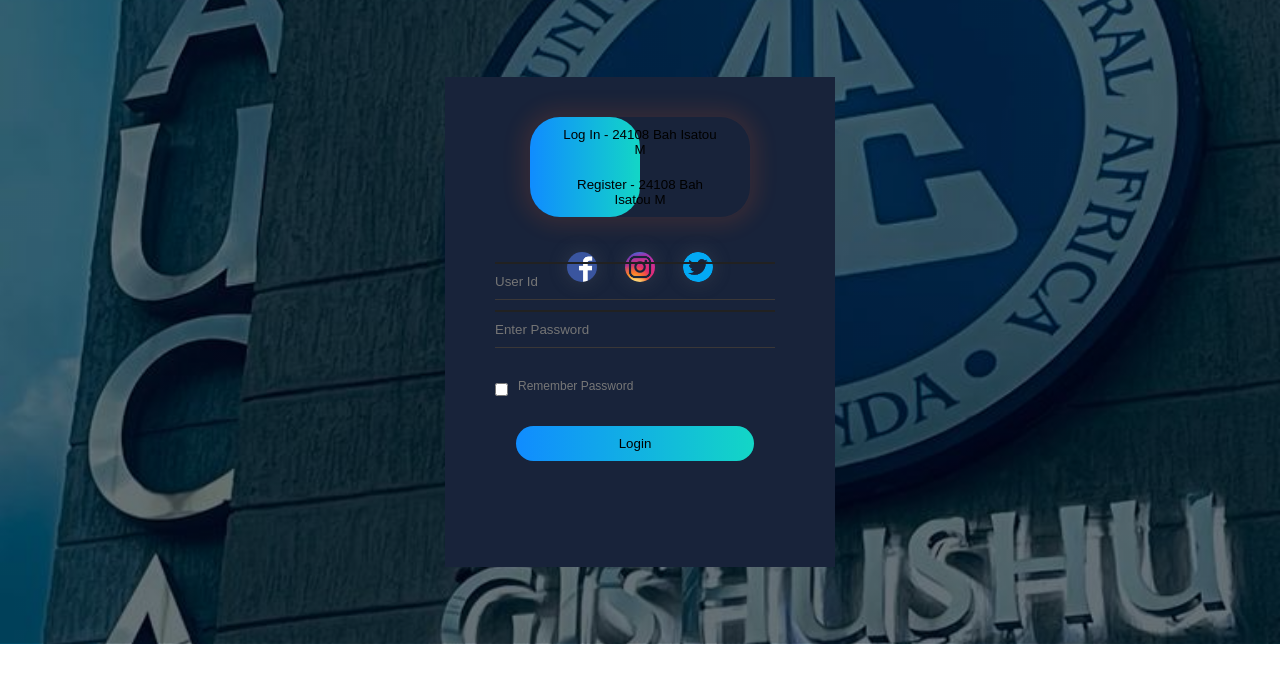
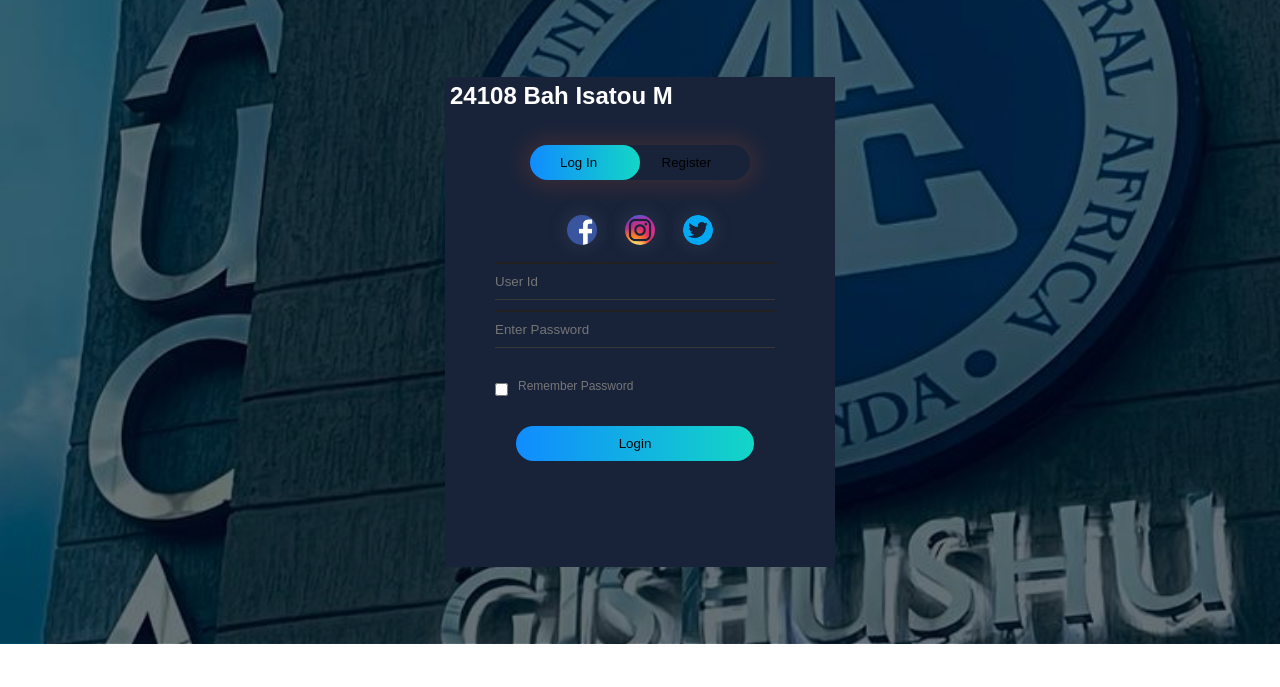
Before and after one commit to atatabah/atatabah.github.io, a plain HTML site: page index.html in a window 1280 px wide. Drawn offline with Linux system fonts and the light colour scheme.

Commit message:
Update index.html

```diff
--- a/index.html
+++ b/index.html
@@ -6,10 +6,11 @@
     <body>
         <div class="background-image">
             <div class="form-box">
+                <h2 style='color:#fff;'>24108 Bah Isatou M</h2>
                 <div class="botton-box">
                     <div id="btn"></div>
-                    <button type="button" class="toggle-btn" onclick="login()">Log In - 24108 Bah Isatou M</button>
-                    <button type="button" class="toggle-btn" onclick="register()">Register - 24108 Bah Isatou M</button>
+                    <button type="button" class="toggle-btn" onclick="login()">Log In</button>
+                    <button type="button" class="toggle-btn" onclick="register()">Register</button>
                 </div>
                 <div class="Social-Media">
                     <img src="facebook.png" alt="facebook">
```
